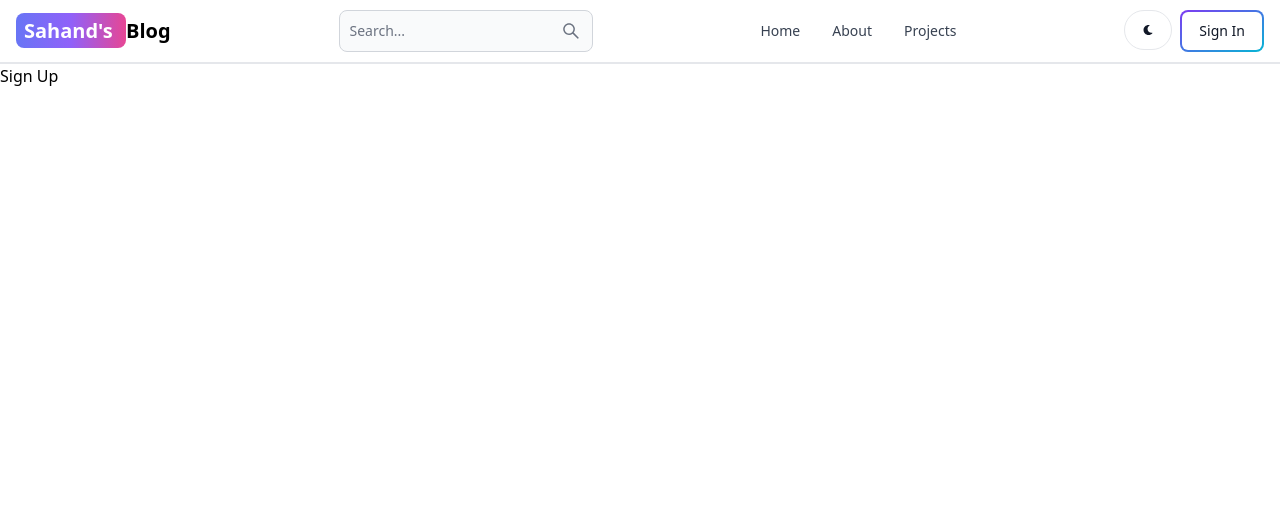
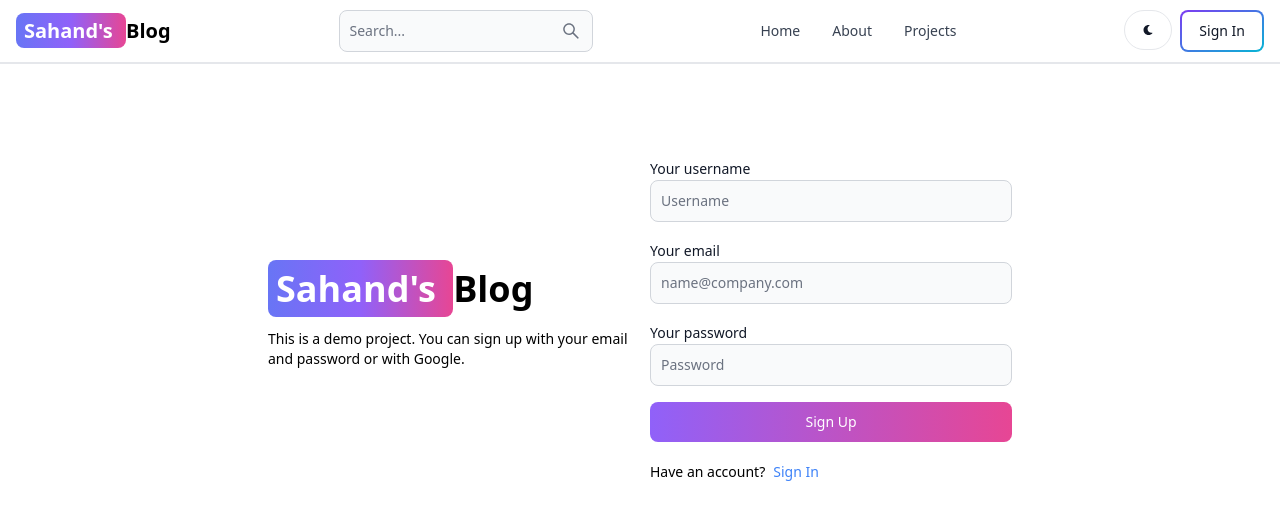
Before and after one commit to shamikh1014/mern-blog, a React (Vite) app in the folder client/: page /sign-up in a window 1280 px wide. Shown: the top 520 px of the page. Built offline with nearby package versions, Linux system fonts and the light colour scheme.

Commit message:
create sign up page ui

```diff
--- a/client/src/pages/SignUp.jsx
+++ b/client/src/pages/SignUp.jsx
@@ -1,10 +1,77 @@
 
 // import React from 'react'
 
+import { Button, Label, TextInput } from "flowbite-react";
+import { Link } from "react-router-dom";
+
+
 export default function SignUp(){
-    return(
-        <div>
-            Sign Up
+
+    return <div className='min-h-screen mt-20'>
+
+        <div className='flex p-3 max-w-3xl mx-auto flex-col md:flex-row md:items-center gap-5'>
+
+            {/* left */}
+            <div className='flex-1'>
+
+            <Link to="/" className='font-bold dark:text-white text-4xl'>
+
+                <span className='px-2 py-1 bg-gradient-to-r from-indigo-500 via-purple-500 to-pink-500 rounded-lg text-white'> Sahand&apos;s </span>
+                Blog
+
+            </Link>
+
+            <p className='text-sm mt-5'>
+                This is a demo project. You can sign up with your email and password or with Google.
+            </p>
+
+            </div>
+
+            {/* right */}
+            <div className='flex-1'>
+
+                <form className='flex flex-col gap-4'>
+
+                    <div>
+
+                        <Label value='Your username'/>
+                        <TextInput type='text' placeholder='Username' id='username'/>
+
+                    </div>
+
+                    <div>
+
+                        <Label value='Your email'/>
+                        <TextInput type='text' placeholder='name@company.com' id='email'/>
+
+                    </div>
+
+                    <div>
+
+                        <Label value='Your password'/>
+                        <TextInput type='text' placeholder='Password' id='password'/>
+
+                    </div>
+
+                    <Button gradientDuoTone='purpleToPink' type='submit'>
+                        Sign Up
+                    </Button>
+
+                </form>
+
+                <div className="flex gap-2 text-sm mt-5">
+
+                    <span> Have an account? </span>
+
+                    <Link to='/sign-in' className='text-blue-500'>
+                        Sign In
+                    </Link>
+
+                </div>
+
+            </div>
+
         </div>
-    )
+
+    </div>
 }
```
